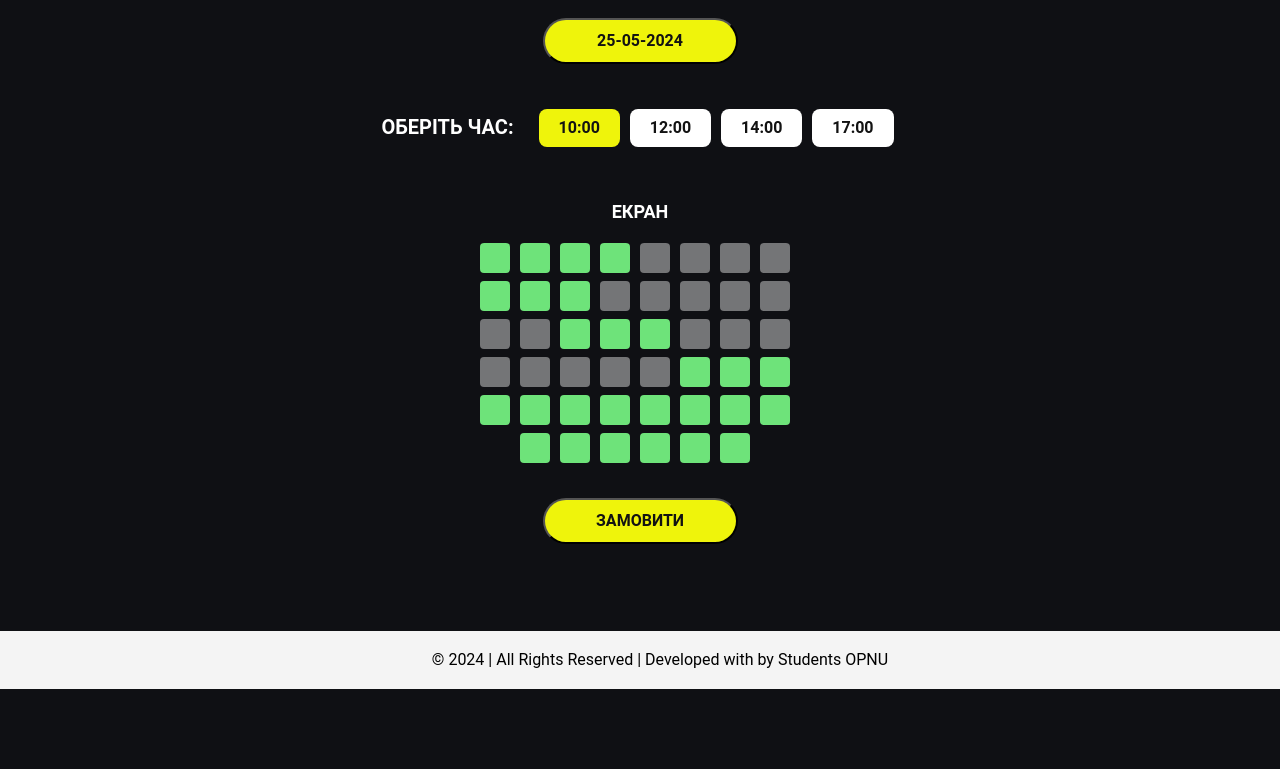
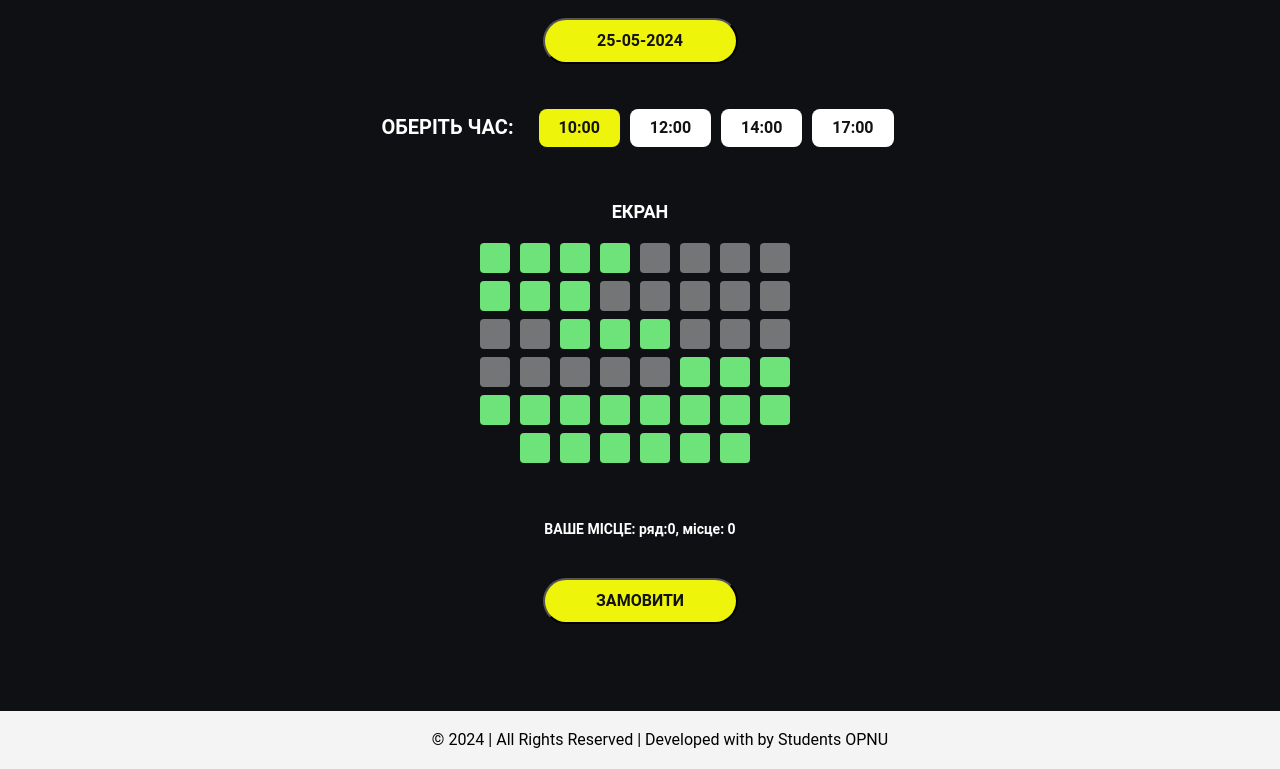
Before and after one commit to denis-bw/cinema, a React app: page /cinema/movie/1 in a window 1280 px wide. Shown: the part 519-1288 px from the top of the page. Before the commit the page ends 1208 px from the top, so only its background shows below. Built offline with nearby package versions, Linux system fonts and the light colour scheme; no server answers; the HTML template or start-up script is replaced by a standard one.

Commit message:
bug fix text seat

```diff
--- a/src/pages/MovieDetails/SeatChart.jsx
+++ b/src/pages/MovieDetails/SeatChart.jsx
@@ -1,9 +1,8 @@
 import React, { useState } from 'react';
-import { SeatChartContainer, Row, Seat, TitleSeat } from './SeatChart.styled';
+import { SeatChartContainer, Row, Seat, TitleSeat, TextSeat } from './SeatChart.styled';
 
 const SeatChart = () => {
-    const [selectedSeat, setSelectedSeat] = useState(null);
-    console.log(selectedSeat)
+
   const [seatData, setSeatData] = useState({
     1: [
       { number: 1, available: true },
@@ -64,7 +63,8 @@ const SeatChart = () => {
       { number: 6, available: true },
     ],
   });
-
+    const [selectedSeat, setSelectedSeat] = useState({rowNumber:0, seatNumber: 0 });
+    console.log(selectedSeat)
   const handleSeatClick = (rowNumber, seatNumber) => {
     const seat = seatData[rowNumber].find(seat => seat.number === seatNumber);
     if (seat.available) {
@@ -96,6 +96,7 @@ const SeatChart = () => {
         </Row>
       ))}
     </SeatChartContainer>
+            <TextSeat>ВАШЕ МІСЦЕ: ряд:{selectedSeat.rowNumber}, місце: {selectedSeat.seatNumber}</TextSeat>
     </>
   );
 };
--- a/src/pages/MovieDetails/SeatChart.styled.jsx
+++ b/src/pages/MovieDetails/SeatChart.styled.jsx
@@ -48,3 +48,10 @@ export const TitleSeat = styled.p`
     text-align: center;
     text-transform: uppercase;
 `;
+export const TextSeat = styled.p`
+    margin-top: 50px;
+    color: white;
+    font-size: 14px;
+    font-weight: 600;
+    text-align: center;
+`;
```
